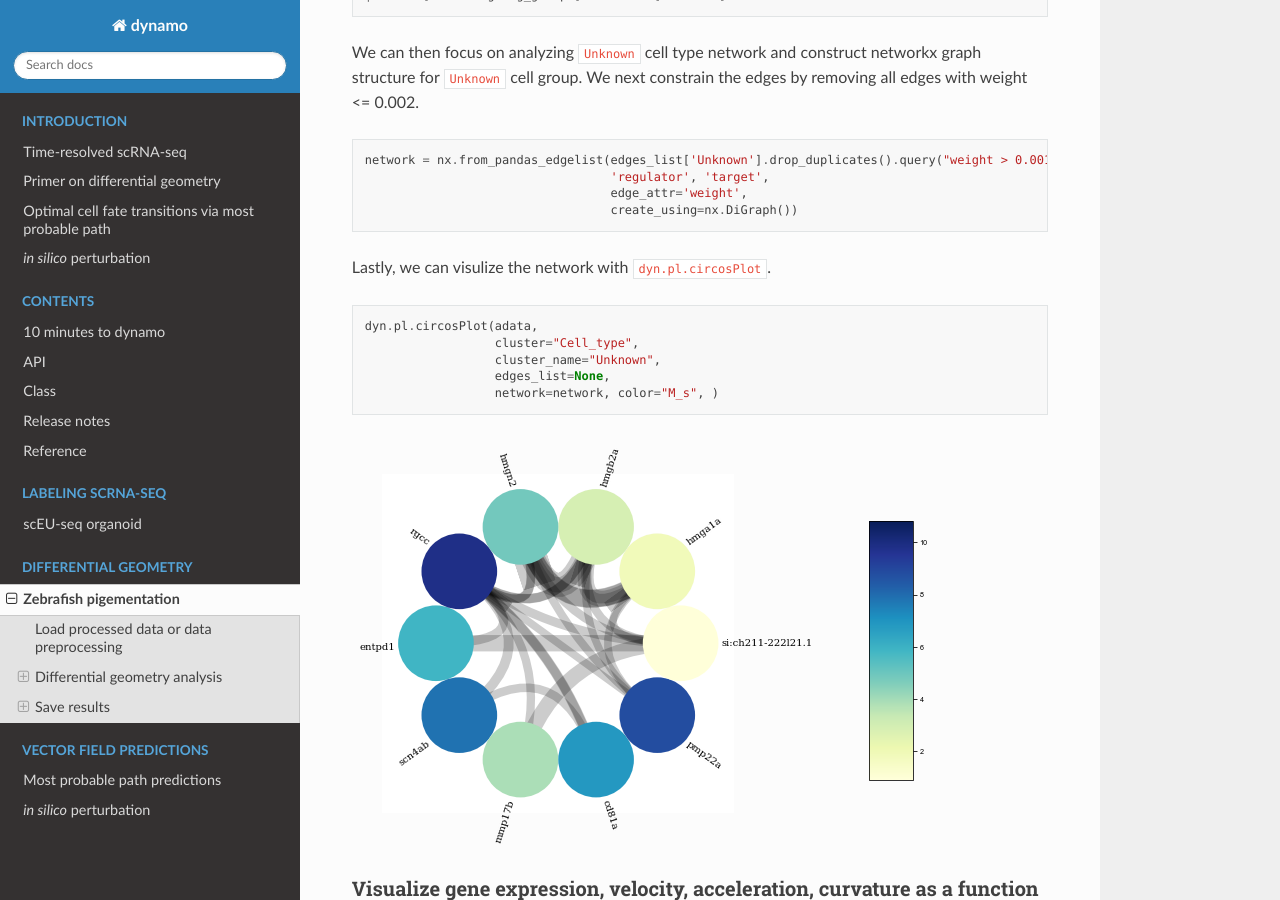
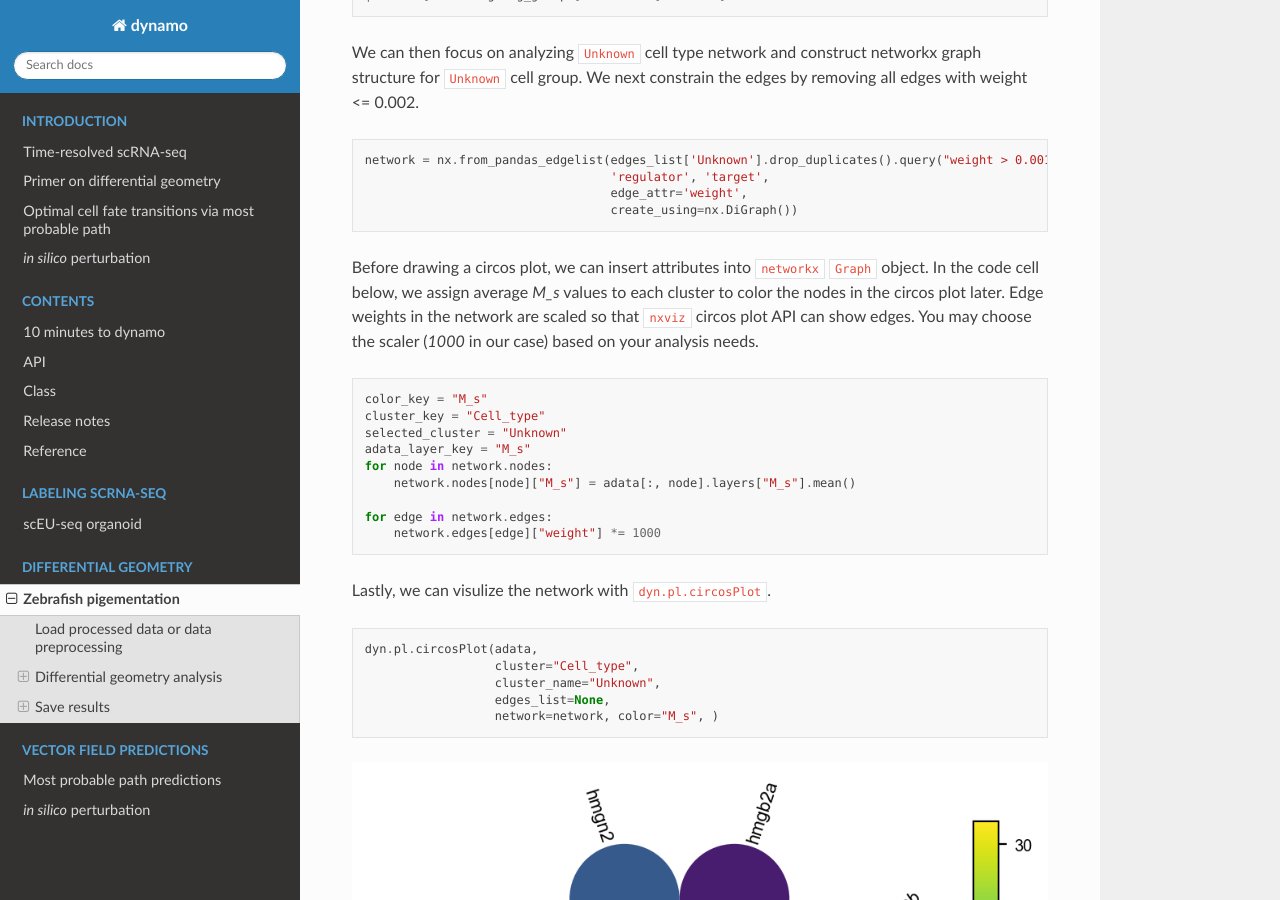
Before and after one commit to aristoteleo/dynamo_readthedocs, a Sphinx documentation site: the page built from docs/source/notebooks/Differential_geometry.rst, in a window 1280 px wide and 900 px high, scrolled down 13945 px. Built offline with Sphinx 7.4.7 and the Read the Docs theme 2.0.0, drawn with Linux system fonts in a browser that asks for light colours; pages that are not in the unit, such as notebooks, are missing from menus.

Commit message:
update differential geometry notebook with nxviz circosplot

```diff
--- a/docs/source/notebooks/Differential_geometry.rst
+++ b/docs/source/notebooks/Differential_geometry.rst
@@ -832,6 +832,20 @@ constrain the edges by removing all edges with weight <= 0.002.
                                       'regulator', 'target',
                                       edge_attr='weight',
                                       create_using=nx.DiGraph())
+Before drawing a circos plot, we can insert attributes into ``networkx`` ``Graph`` object. In the code cell below, we assign average `M_s` values to each cluster to color the nodes in the circos plot later. Edge weights in the network are scaled so that ``nxviz`` circos plot API can show edges. You may choose the scaler (`1000` in our case) based on your analysis needs.
+
+.. code:: ipython3
+
+    color_key = "M_s"
+    cluster_key = "Cell_type"
+    selected_cluster = "Unknown"
+    adata_layer_key = "M_s"
+    for node in network.nodes:
+        network.nodes[node]["M_s"] = adata[:, node].layers["M_s"].mean()
+
+    for edge in network.edges:
+        network.edges[edge]["weight"] *= 1000
+
 
 Lastly, we can visulize the network with ``dyn.pl.circosPlot``.
 
```
Also changed, not shown: docs/source/notebooks/Differential_geometry_files/Differential_geometry_81_0.png.
